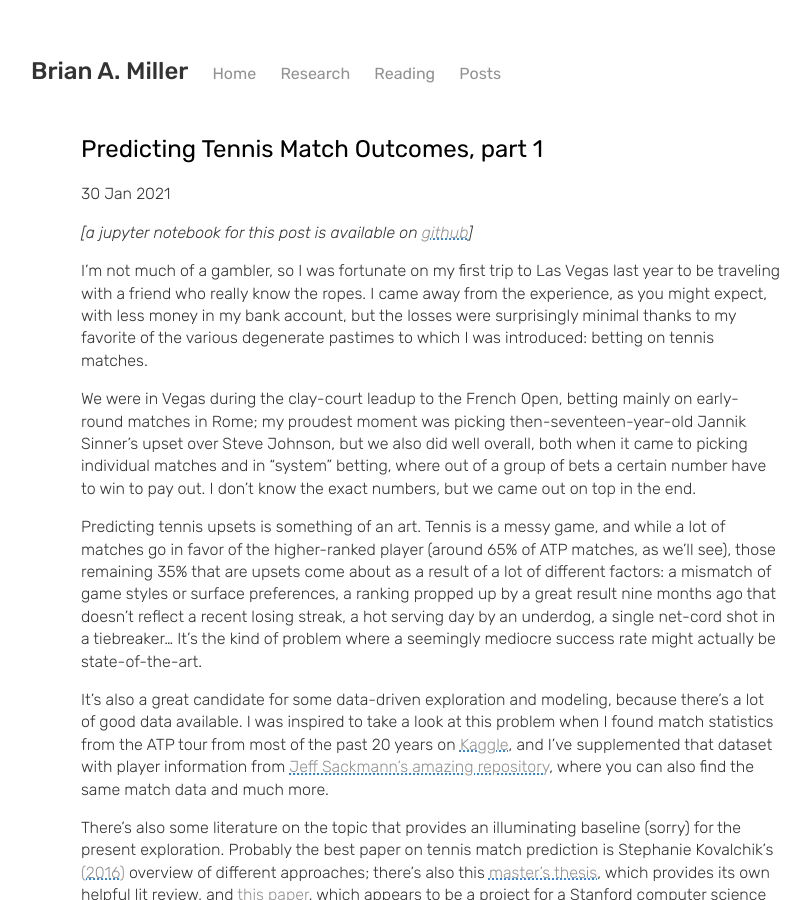
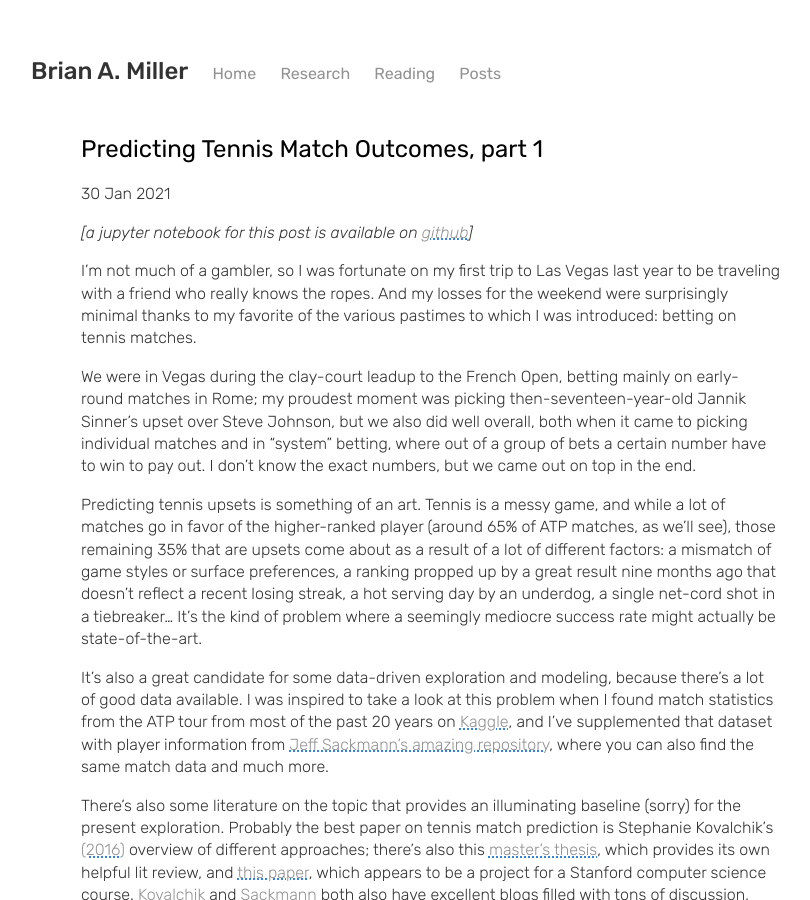
Before and after one commit to bmill42/bmill42.github.io, a Jekyll site: the page built from _posts/2021-01-30-tennis-predictions.md, in a window 1280 px wide and 900 px high. Shown: the whole window, without its empty margins (169-979 px from the left). Built offline with Jekyll 4.4.1, drawn with Linux system fonts in a browser that asks for light colours.

Commit message:
cleaning up blog

```diff
--- a/_posts/2021-01-30-tennis-predictions.md
+++ b/_posts/2021-01-30-tennis-predictions.md
@@ -6,7 +6,7 @@ date: 2021-01-30
 
 _[a jupyter notebook for this post is available on [github](https://github.com/bmill42/Tennis-Analytics)]_
 
-I'm not much of a gambler, so I was fortunate on my first trip to Las Vegas last year to be traveling with a friend who really know the ropes. I came away from the experience, as you might expect, with less money in my bank account, but the losses were  surprisingly minimal thanks to my favorite of the various degenerate pastimes to which I was introduced: betting on tennis matches.
+I'm not much of a gambler, so I was fortunate on my first trip to Las Vegas last year to be traveling with a friend who really knows the ropes. And my losses for the weekend were surprisingly minimal thanks to my favorite of the various pastimes to which I was introduced: betting on tennis matches.
 
 We were in Vegas during the clay-court leadup to the French Open, betting mainly on early-round matches in Rome; my proudest moment was picking then-seventeen-year-old Jannik Sinner's upset over Steve Johnson, but we also did well overall, both when it came to picking individual matches and in "system" betting, where out of a group of bets a certain number have to win to pay out. I don't know the exact numbers, but we came out on top in the end.
 
```
